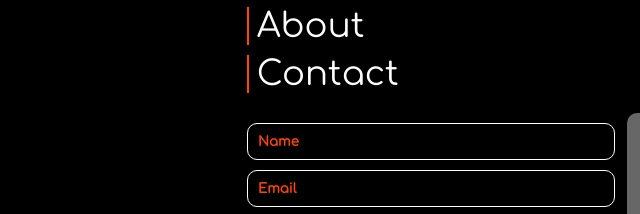
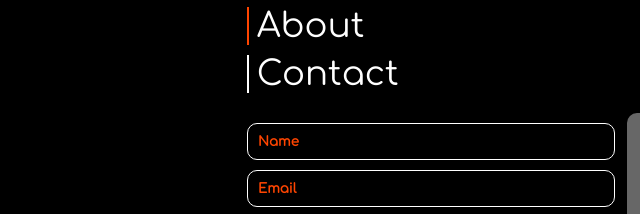
Before and after one commit to henewi/saffron, a plain HTML site: page index.html in a window 1280 px wide. In both pictures the pointer is over the element 768 px from the left and 839 px from the top of the page. Shown: the part 765-979 px from the top of the page, 9-649 px from the left. Drawn offline with Linux system fonts and the light colour scheme; grey boxes are pictures that could not be loaded.

Commit message:
contact title hover

```diff
--- a/styles.css
+++ b/styles.css
@@ -239,6 +239,11 @@ a:hover, a:visited, a:link, a:active
     border-left: 2px solid orangered;
     padding-left: 0.6vw;
     margin-bottom: 20px;
+    transition: 0.5s;
+}
+
+.contacttitle:hover {
+    border-color: white;
 }
 
 .map {
```
